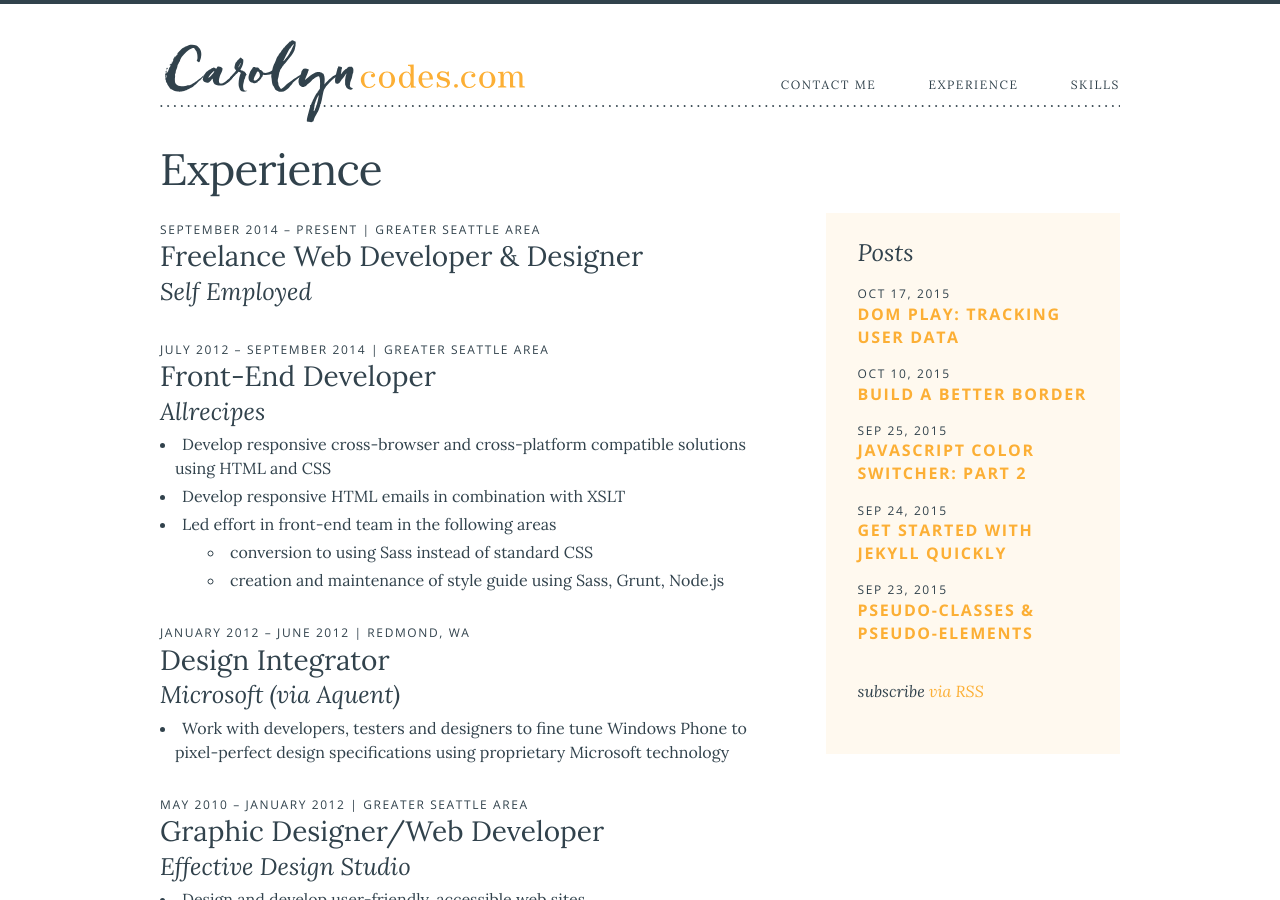
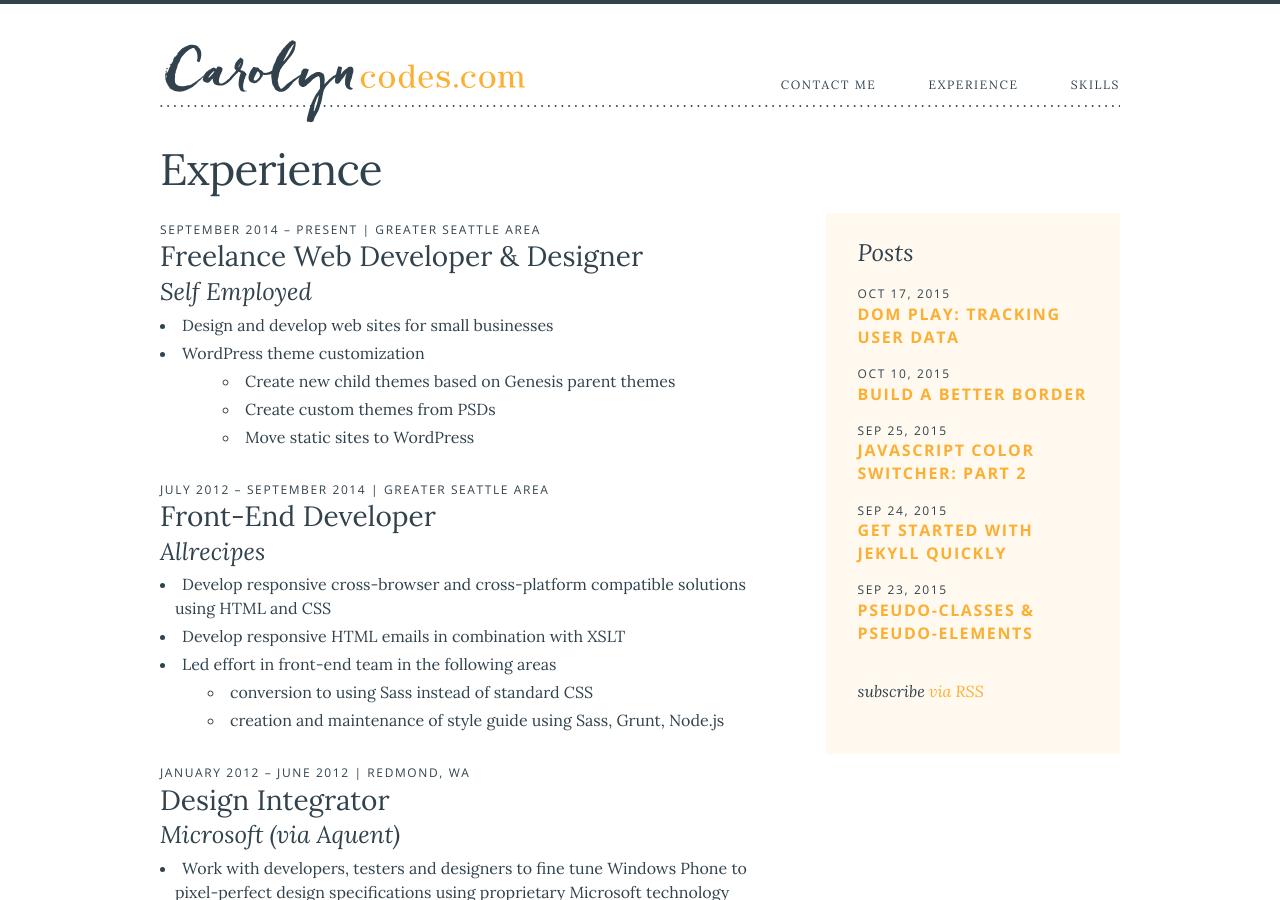
Before and after one commit to carolyngreeno/carolyncodes.dev, a Jekyll site: the page built from experience.md, in a window 1280 px wide and 900 px high. Built offline with Jekyll 4.4.1, drawn with Linux system fonts in a browser that asks for light colours.

Commit message:
update to experience

```diff
--- a/_includes/experience.html
+++ b/_includes/experience.html
@@ -3,6 +3,16 @@
 	<h6>September 2014 – Present | Greater Seattle Area</h6>
 	<h3>Freelance Web Developer &amp; Designer</h3>
 	<h4>Self Employed</h4>
+	<ul>
+		<li>Design and develop web sites for small businesses</li>
+		<li>WordPress theme customization
+			<ul>
+				<li>Create new child themes based on Genesis parent themes</li>
+				<li>Create custom themes from PSDs</li>
+				<li>Move static sites to WordPress</li>
+			</ul>
+		</li>
+	</ul>
 
 	<h6>July 2012 – September 2014 | Greater Seattle Area</h6>
 	<h3>Front-End Developer</h3>
```
Also changed, not shown: 2 other files.
